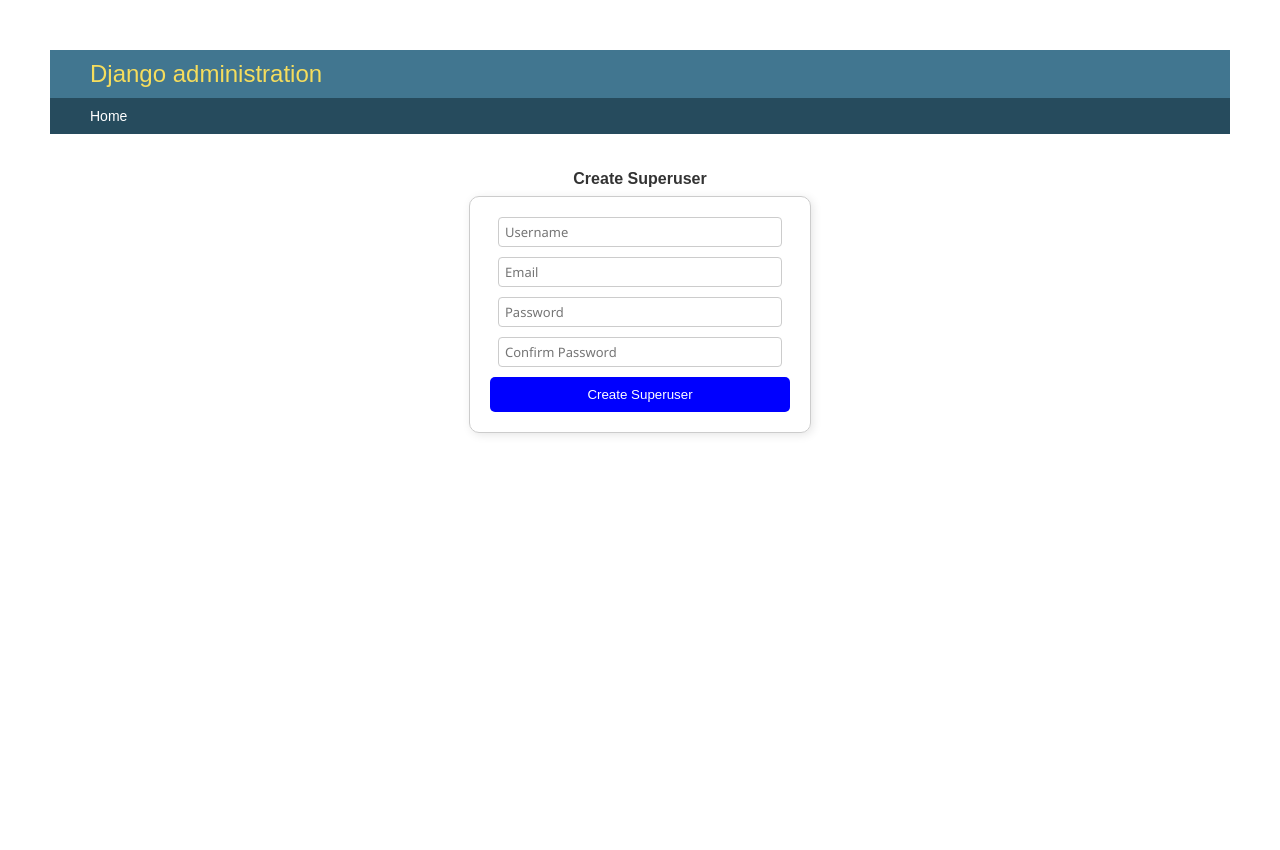
After one commit to ShishirBhandari614/kalikote-bansa-samaj, a Django app: page /create-superuser/ in a window 1280 px wide. The commit adds this page. Run offline with Django 5.2, Linux system fonts and the light colour scheme; a user stored in the database is signed in.

Commit message:
all files updated

```diff
--- a/core/admin.py
+++ b/core/admin.py
@@ -1,5 +1,5 @@
 from django.contrib import admin
 
 # Register your models here.
-from core.models import *
-admin.site.register(ContactMessage)
+# from core.models import *
+# admin.site.register(ContactMessage)
--- a/core/views.py
+++ b/core/views.py
@@ -8,7 +8,6 @@
 from django.http import JsonResponse
 from django.template.response import TemplateResponse
 # Create your views here.
-
 
 def home(request):
     return render(request,"frontpage.html")
--- a/gallery/views.py
+++ b/gallery/views.py
@@ -8,7 +8,11 @@
 from .models import CustomForm,videoform
 from django.contrib.auth.mixins import LoginRequiredMixin
 from django.contrib.auth.decorators import login_required
-
+from django.contrib.admin.views.decorators import staff_member_required
+from django.utils.decorators import method_decorator
+from django.views.generic import TemplateView
+from django.contrib.auth.models import User
+from django.contrib import messages
 
 class add_video(LoginRequiredMixin, APIView):
     def get(self, request):
@@ -67,7 +71,6 @@
 def user_detail_view(request, pk):
     form = get_object_or_404(CustomForm, pk=pk)
     return render(request, 'usergallerydetails.html', {'form': form})
-
 @login_required
 def admin_videolist_view(request):
     forms = videoform.objects.all().order_by('-datetime')  # Sorting by datetime
@@ -134,3 +137,48 @@
 
 def base(request):
     return render(request,"base.html")
+
+@method_decorator(staff_member_required, name='dispatch')
+class AddVideoView(TemplateView):
+    template_name = 'admin/addvideo.html'  # Must be in admin/ subdirectory
+
+    def get_context_data(self, **kwargs):
+        context = super().get_context_data(**kwargs)
+        # Add admin-required context
+        context.update({
+            **self.admin_site.each_context(self.request),
+            'title': 'Add Video',
+            'opts': self.model._meta if hasattr(self, 'model') else None,
+        })
+        return context
+
+    def post(self, request):
+        serializer = videoserializer(data=request.POST, files=request.FILES)
+        if serializer.is_valid():
+            serializer.save()
+            return JsonResponse({'message': 'Video added successfully!'}, status=status.HTTP_200_OK)
+        return JsonResponse({'errors': serializer.errors}, status=status.HTTP_400_BAD_REQUEST)
+
+@login_required
+def create_superuser(request):
+    if request.method == "POST":
+        username = request.POST["username"]
+        email = request.POST["email"]
+        password = request.POST["password"]
+        confirm_password = request.POST["confirm_password"]
+
+        if password != confirm_password:
+            return render(request, "create_superuser.html", {"error": "Passwords do not match!"})
+
+        if User.objects.filter(username=username).exists():
+            return render(request, "create_superuser.html", {"error": "Username already taken!"})
+
+        if User.objects.filter(email=email).exists():
+            return render(request, "create_superuser.html", {"error": "Email already registered!"})
+
+        # Create superuser
+        user = User.objects.create_superuser(username=username, email=email, password=password)
+        messages.success(request, "Superuser created successfully!")
+        return redirect("/admin/create-superuser/")  # Redirect to Django admin login page
+
+    return render(request, "create_superuser.html")
--- a/kalikotebansa/urls.py
+++ b/kalikotebansa/urls.py
@@ -15,14 +15,21 @@
     2. Add a URL to urlpatterns:  path('blog/', include('blog.urls'))
 """
 from django.contrib import admin
-from gallery.views import add_photo, add_video, editvideo, admin_videodetail_view, admin_list_view, admin_detail_view, editphoto, delete_data, admin_videolist_view, video_data
+from gallery.views import add_photo, add_video, editvideo, admin_videodetail_view, admin_list_view, admin_detail_view, editphoto, delete_data, admin_videolist_view, video_data, create_superuser
 from django.urls import path, include
  # Import the custom admin site
 import jazzmin
+from gallery.admin import admin_site  # Correct import based on app name
+
 from django.conf import settings
 from django.conf.urls.static import static
+from django.contrib import admin
+
+
 
 urlpatterns = [
+    # Django JET dashboard URLS
+
     path('admin/add-photo/',add_photo.as_view(), name='add-photo'),
     path('admin/add-video/',add_video.as_view(), name='add-video'),
 
@@ -36,8 +43,11 @@
     path('admin/edit-video/<int:pk>/', editvideo.as_view(), name="edit_video"),
     path('delete_data/<int:pk>/', delete_data, name="delete_data"),
     path('video-delete-data/<int:pk>/', video_data, name="video_delete_data"),
+    path("create-superuser/", create_superuser, name="create_superuser"),
+
+
     path('', include("gallery.urls")),
-    path('admin/', admin.site.urls),
+    path('admin/', admin_site.urls),
 
     path('', include("core.urls")),
     # path('', include("gallery.urls")),
--- /dev/null
+++ b/static/css/superuser.css
@@ -0,0 +1,35 @@
+body {
+    font-family: Arial, sans-serif;
+    margin: 50px;
+    text-align: center;
+}
+form {
+    width: 300px;
+    margin: auto;
+    padding: 20px;
+    border: 1px solid #ccc;
+    border-radius: 10px;
+    box-shadow: 2px 2px 10px rgba(0,0,0,0.1);
+}
+input {
+    width: 90%;
+    padding: 8px;
+    margin: 10px 0;
+    border: 1px solid #ccc;
+    border-radius: 5px;
+}
+button {
+    padding: 10px;
+    width: 100%;
+    background-color: blue;
+    color: white;
+    border: none;
+    border-radius: 5px;
+    cursor: pointer;
+}
+button:hover {
+    background-color: darkblue;
+}
+.error {
+    color: red;
+}
--- /dev/null
+++ b/templates/create_superuser.html
@@ -0,0 +1,23 @@
+{% extends "admin/base_site.html" %}
+
+{% block content %}
+{% load static %}
+<head>
+    <link rel="stylesheet" href="{% static 'css/superuser.css' %}">
+
+</head>
+<body>
+    <h2>Create Superuser</h2>
+    <form method="POST">
+        {% csrf_token %}
+        <input type="text" name="username" placeholder="Username" required>
+        <input type="email" name="email" placeholder="Email" required>
+        <input type="password" name="password" placeholder="Password" required>
+        <input type="password" name="confirm_password" placeholder="Confirm Password" required>
+        <button type="submit">Create Superuser</button>
+    </form>
+    {% if error %}
+        <p class="error">{{ error }}</p>
+    {% endif %}
+</body>
+{% endblock %}
--- a/templates/gallerylist.html
+++ b/templates/gallerylist.html
@@ -1,3 +1,4 @@
+
 {% extends "admin/base_site.html" %}
 
 
--- a/templates/videolist.html
+++ b/templates/videolist.html
@@ -4,10 +4,10 @@
 
 {% block content %}
 
-
 <head>
     <link rel="stylesheet" href="https://cdn.jsdelivr.net/npm/bootstrap@5.3.0/dist/css/bootstrap.min.css">
 </head>
+
 <body>
     <div class="container mt-4">
         <div class="row">
```
Also changed, not shown: gallery/admin.py (+61 -3 lines), kalikotebansa/settings.py (+12 -1 lines), db.sqlite3, 2 other files.
